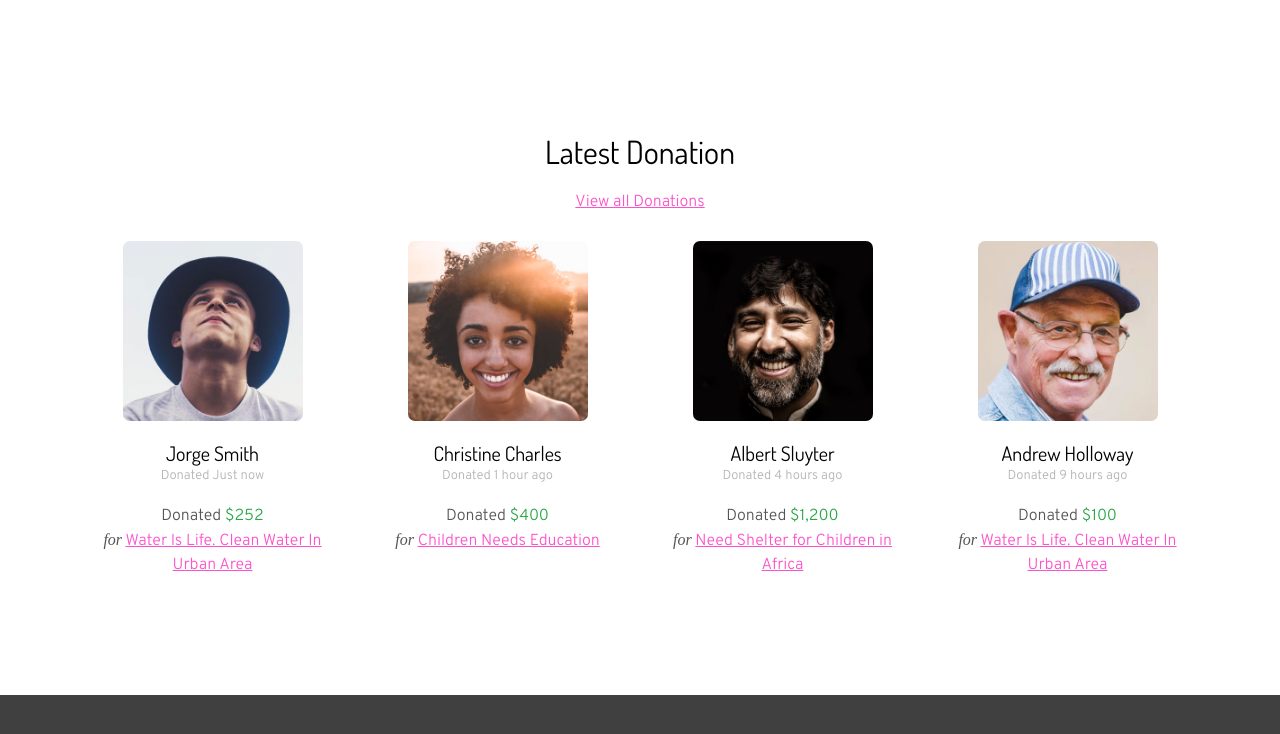
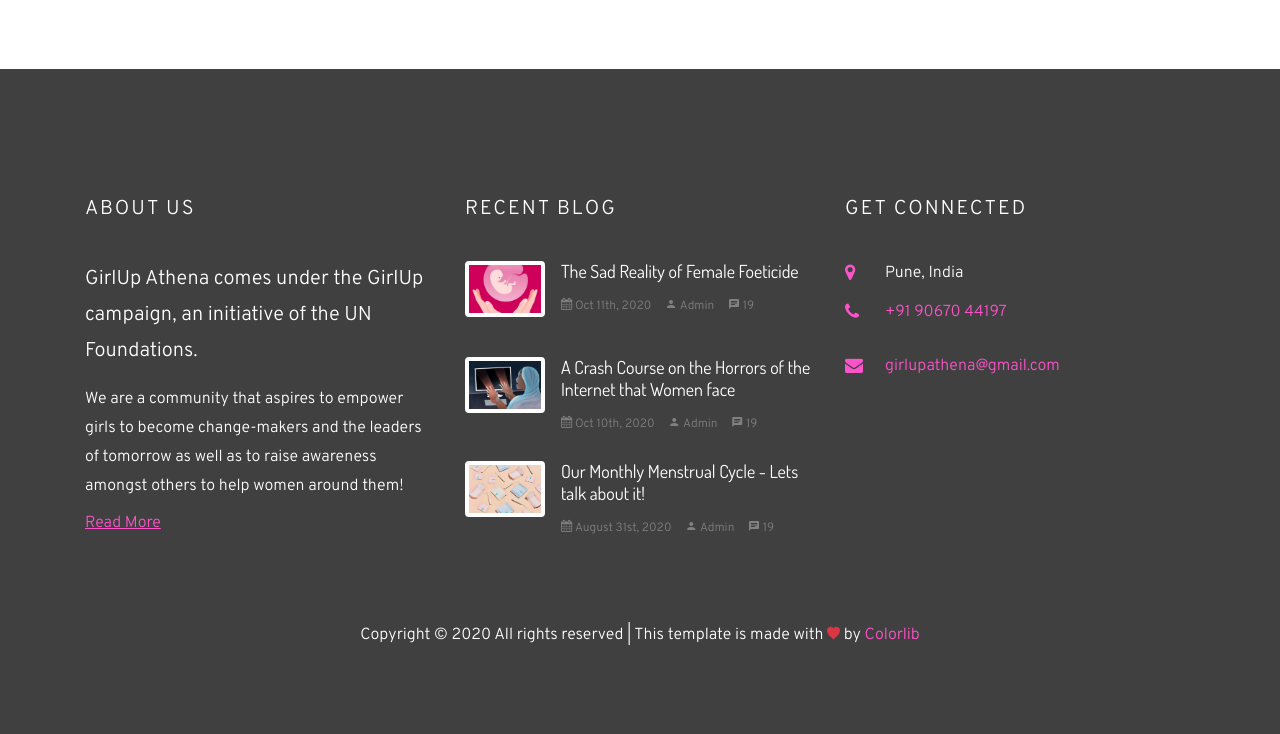
Before and after one commit to SuyogM7/GirlUpAthena, a plain HTML site: page how-it-works.html in a window 1280 px wide. Shown: the part 1586-2320 px from the top of the page. Drawn offline with Linux system fonts and the light colour scheme; some packages are replaced by stand-ins of ours; no server answers; files whose address does not match are found by name.

Commit message:
Update how-it-works.html

```diff
--- a/how-it-works.html
+++ b/how-it-works.html
@@ -110,62 +110,6 @@ We aim to touch many issues that women face, such as representation in STEM fiel
     </div>
   </div>
 
-  <div class="site-section fund-raisers">
-    <div class="container">
-      <div class="row mb-3 justify-content-center">
-        <div class="col-md-8 text-center">
-          <h2>Latest Donation</h2>
-          <p class="lead"></p>
-          <p class="mb-5"><a href="#" class="link-underline">View all Donations</a></p>
-        </div>
-      </div>
-
-      <div class="row">
-        <div class="col-md-6 col-lg-3 mb-5">
-          <div class="person-donate text-center">
-            <img src="images/person_1.jpg" alt="Image placeholder" class="img-fluid">
-            <div class="donate-info">
-              <h2>Jorge Smith</h2>
-              <span class="time d-block mb-3">Donated Just now</span>
-              <p>Donated <span class="text-success">$252</span> <br> <em>for</em> <a href="#" class="link-underline fundraise-item">Water Is Life. Clean Water In Urban Area</a></p>
-            </div>
-          </div>
-        </div>
-
-        <div class="col-md-6 col-lg-3 mb-5">
-          <div class="person-donate text-center">
-            <img src="images/person_2.jpg" alt="Image placeholder" class="img-fluid">
-            <div class="donate-info">
-              <h2>Christine Charles</h2>
-              <span class="time d-block mb-3">Donated 1 hour ago</span>
-              <p>Donated <span class="text-success">$400</span> <br> <em>for</em> <a href="#" class="link-underline fundraise-item">Children Needs Education</a></p>
-            </div>
-          </div>
-        </div>
-
-        <div class="col-md-6 col-lg-3 mb-5">
-          <div class="person-donate text-center">
-            <img src="images/person_3.jpg" alt="Image placeholder" class="img-fluid">
-            <div class="donate-info">
-              <h2>Albert Sluyter</h2>
-              <span class="time d-block mb-3">Donated 4 hours ago</span>
-              <p>Donated <span class="text-success">$1,200</span> <br> <em>for</em> <a href="#" class="link-underline fundraise-item">Need Shelter for Children in Africa</a></p>
-            </div>
-          </div>
-        </div>
-
-        <div class="col-md-6 col-lg-3 mb-5">
-          <div class="person-donate text-center">
-            <img src="images/person_4.jpg" alt="Image placeholder" class="img-fluid">
-            <div class="donate-info">
-              <h2>Andrew Holloway</h2>
-              <span class="time d-block mb-3">Donated 9 hours ago</span>
-              <p>Donated <span class="text-success">$100</span> <br> <em>for</em> <a href="#" class="link-underline fundraise-item">Water Is Life. Clean Water In Urban Area</a></p>
-            </div>
-          </div>
-        </div>
-      </div>
-    </div>
   </div>
 
 
```
